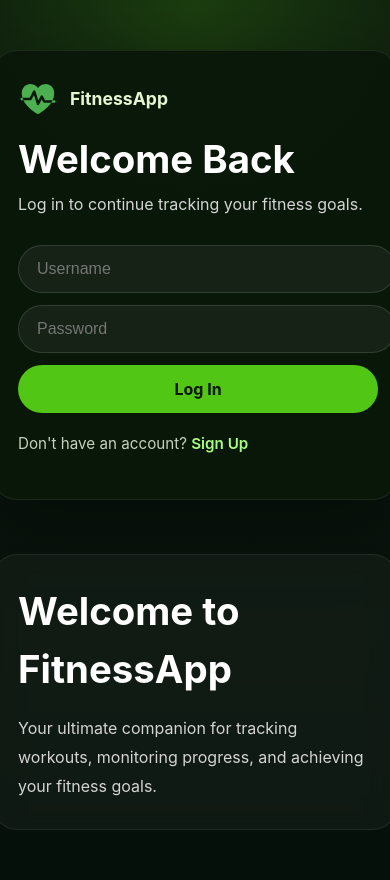
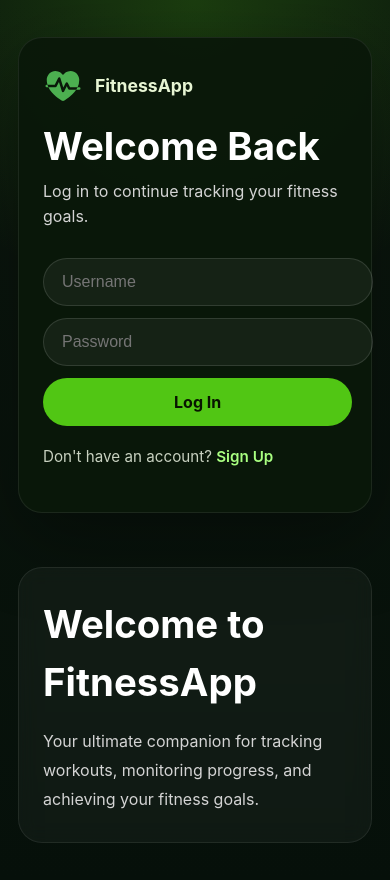
Before and after one commit to StephenMXC/FitnessHabitTracker-IU, a React (Vite) app in the folder frontend/: page /login in a window 390 px wide. Built offline with nearby package versions, Linux system fonts and the light colour scheme.

Commit message:
just modified the css a bit in fitness.css for the login/signup pages for responsiveness

```diff
--- a/frontend/src/pages/Fitness/fitness.css
+++ b/frontend/src/pages/Fitness/fitness.css
@@ -19,6 +19,7 @@
   padding: 36px 32px;
   box-shadow: 0 24px 80px rgba(0, 0, 0, 0.35);
 }
+
 
 form {
   row-gap: 12px;
@@ -147,10 +148,12 @@ form {
   }
 
   .left-div {
+    width: -webkit-fill-available;
     padding: 28px 24px;
   }
 
   .right-div {
+    width: -webkit-fill-available;
     padding: 28px 24px;
     margin-top: 22px;
   }
```
